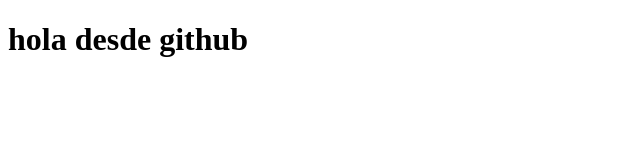
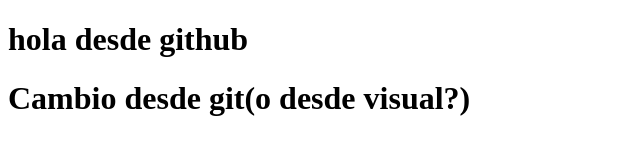
Before and after one commit to DaniRojCat/pruebaEvaluable1, a plain HTML site: page index.html in a window 1280 px wide. Shown: the whole page, without its empty margins (0-640 px from the left). Drawn offline with Linux system fonts and the light colour scheme.

Commit message:
commit desde local

```diff
--- a/index.html
+++ b/index.html
@@ -7,5 +7,6 @@
 </head>
 <body>
     <h1>hola desde github</h1>
+    <h1>Cambio desde git(o desde visual?)</h1>
 </body>
 </html>
```
